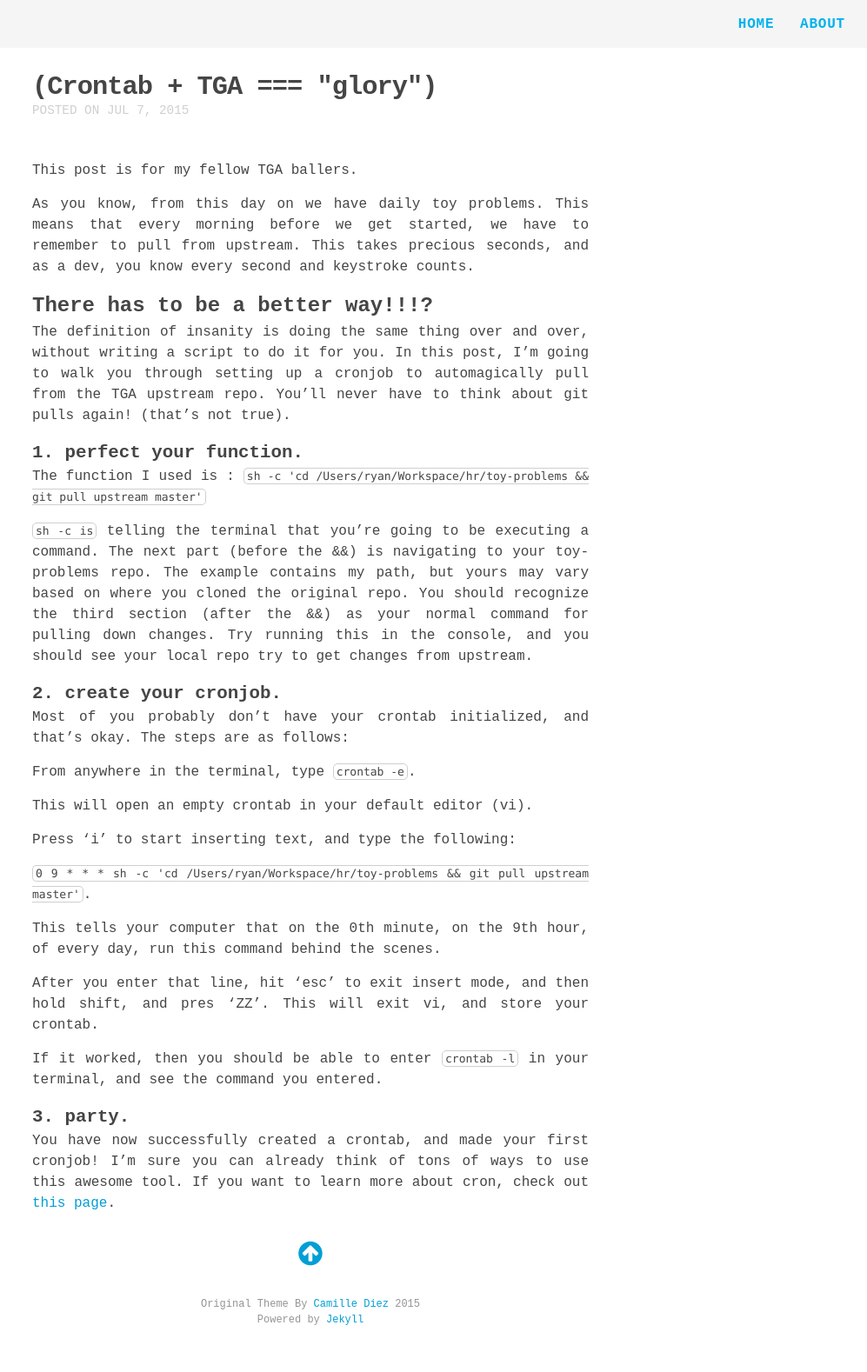
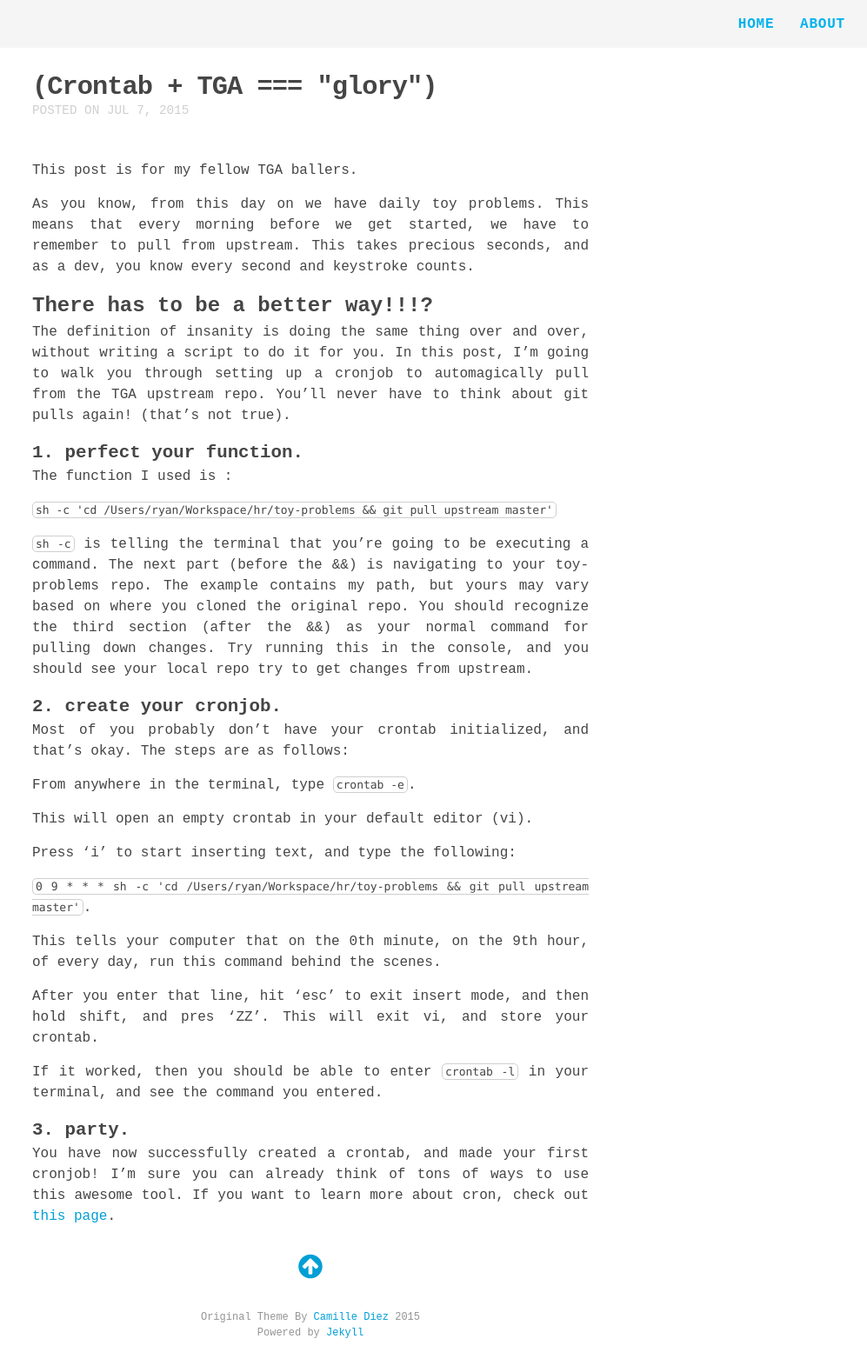
Before and after one commit to Ryan-McBride/oldblog, a Jekyll site: the page built from _posts/2015-07-07-toy.markdown, in a window 1280 px wide. Shown: the whole page at 87% size, without its empty margins (283-1280 px from the left). Built offline with Jekyll 4.4.1, drawn with Linux system fonts in a browser that asks for light colours; nearby versions of some CDN libraries; Markdown is read by kramdown in place of the engine named in the settings.

Commit message:
fixed formatting

```diff
--- a/_posts/2015-07-07-toy.markdown
+++ b/_posts/2015-07-07-toy.markdown
@@ -16,9 +16,10 @@ The definition of insanity is doing the same thing over and over, without writin
 ### 1. perfect your function.
 
 The function I used is :
+
 `sh -c 'cd /Users/ryan/Workspace/hr/toy-problems && git pull upstream master'`
 
-`sh -c is` telling the terminal that you're going to be executing a command. The next part (before the &&) is navigating to your toy-problems repo. The example contains my path, but yours may vary based on where you cloned the original repo. You should recognize the third section (after the &&) as your normal command for pulling down changes. Try running this in the console, and you should see your local repo try to get changes from upstream.
+`sh -c` is telling the terminal that you're going to be executing a command. The next part (before the &&) is navigating to your toy-problems repo. The example contains my path, but yours may vary based on where you cloned the original repo. You should recognize the third section (after the &&) as your normal command for pulling down changes. Try running this in the console, and you should see your local repo try to get changes from upstream.
 
 ### 2. create your cronjob.
 
```
